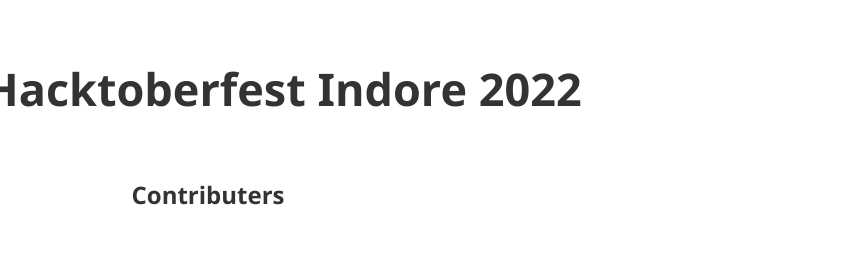
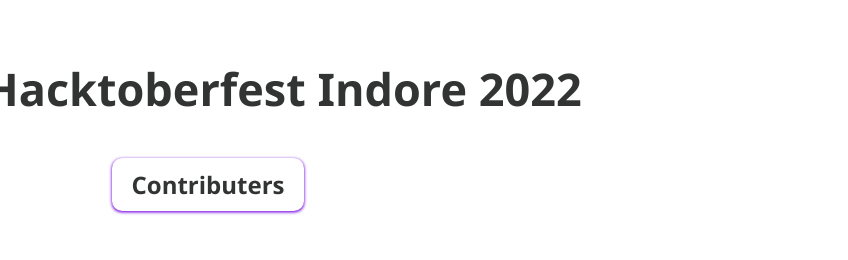
Before and after one commit to datacode-in/Hacktoberfest-Indore-2022, a website: page index.html in a window 1280 px wide. Shown: the top 260 px of the page, 432-1280 px from the left. Drawn offline with nearby package versions, Linux system fonts and the light colour scheme.

Commit message:
contributor heading updated

```diff
--- a/style.css
+++ b/style.css
@@ -1,3 +1,9 @@
+@keyframes my-animation{
+  to{
+  box-shadow: rgba(137, 43, 226, 0.409) 0px 1px 3px 1px, blueviolet 0px 1px 2px 0px;
+
+  }
+}
 body {
   font-family: "Segoe UI", sans-serif;
 }
@@ -17,6 +23,12 @@
 
 h2 {
   color: #323333;
+  border-radius: 10px;
+  box-shadow: blueviolet 0px 1px 2px 0px, rgba(137, 43, 226, 0.409) 0px 1px 3px 1px;
+  padding: 10px 20px;
+  width: fit-content;
+  margin: auto;
+  animation: my-animation 2s infinite;
 }
 
 footer > p {
```
